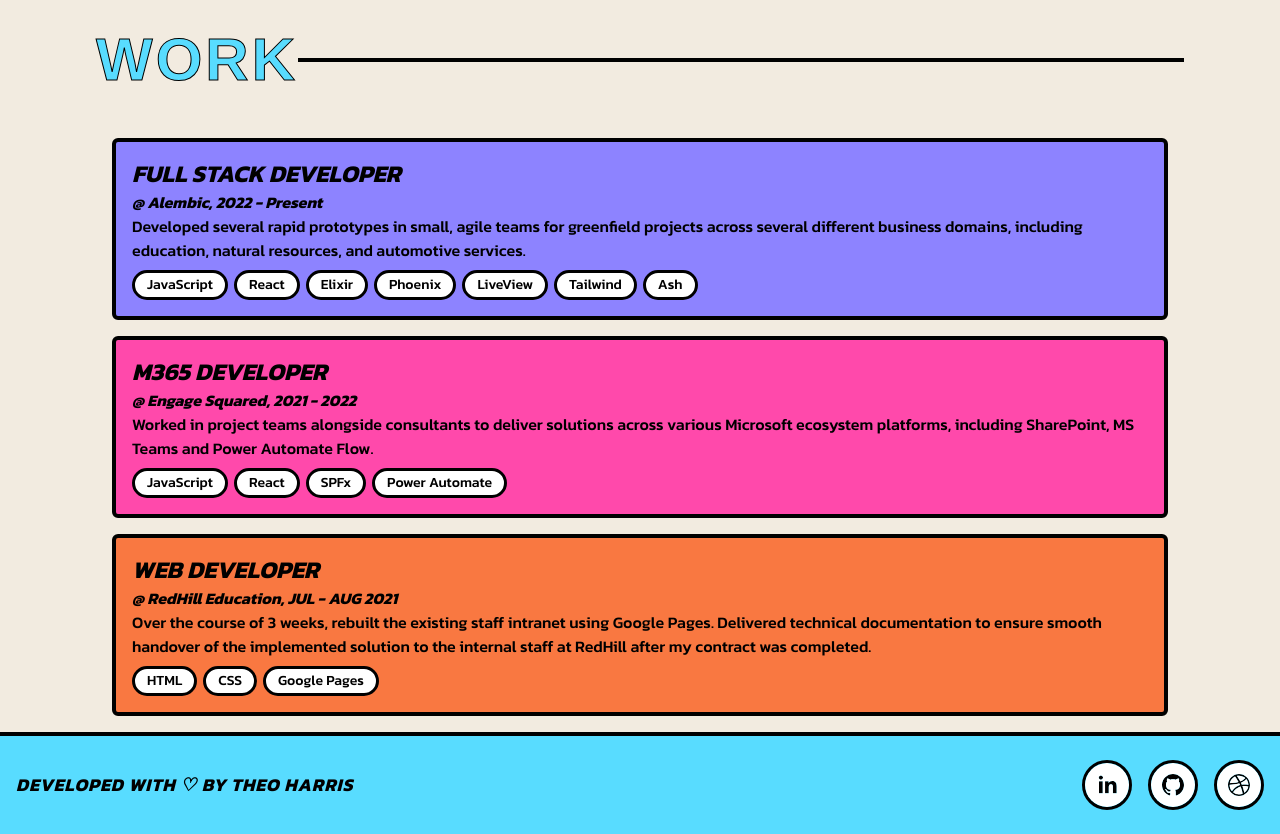
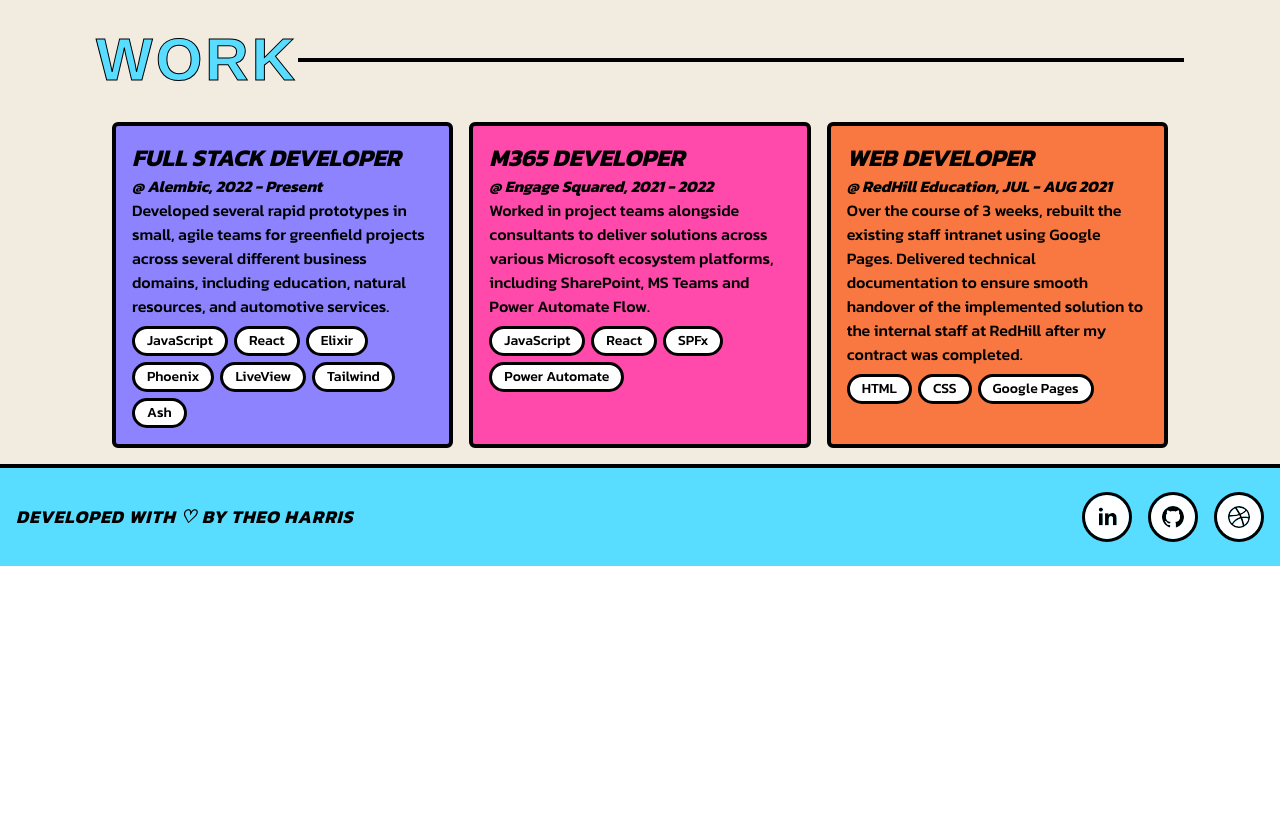
Before and after one commit to Theosaurus-Rex/dev-portfolio-2023, a Next.js app: page / in a window 1280 px wide. Shown: the part 1154-1988 px from the top of the page. After the commit the page ends 1720 px from the top, so only its background shows below. Built offline with nearby package versions, Linux system fonts and the light colour scheme; a web font is replaced by a local one.

Commit message:
style: Display work history horizontally on XL screens

```diff
--- a/src/app/page.tsx
+++ b/src/app/page.tsx
@@ -56,7 +56,7 @@
           </h2>
           <hr className="border md:border-2 border-black w-full" />
         </div>
-        <div className="m-4 flex flex-col space-y-4">
+        <div className="m-4 mt-0 flex flex-col xl:flex-row gap-4">
           <div className="bg-purple p-4 border-4 border-black rounded-md lg:flex-1 lg:p-4">
             <h3 className="text-2xl font-bold uppercase italic">
               Full Stack Developer
```
